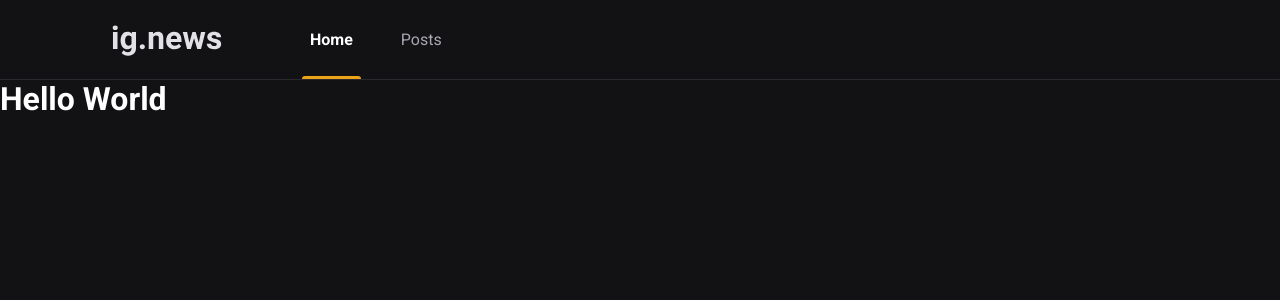
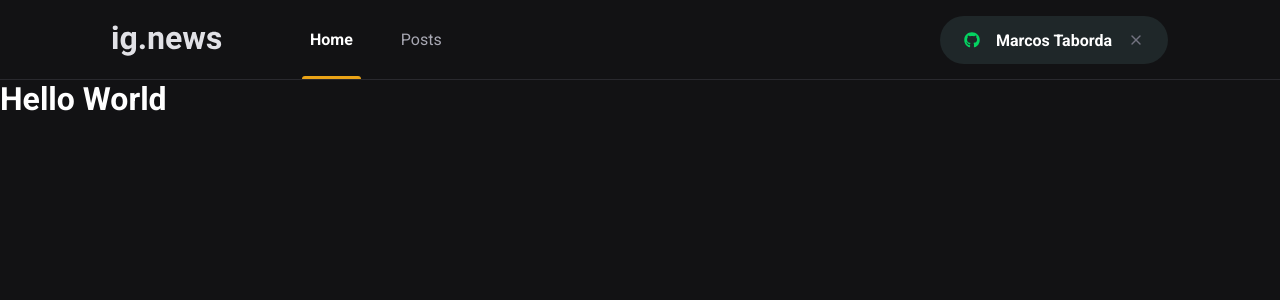
Before and after one commit to marcostaborda/ignews-ignite-nextjs, a Next.js app: page / in a window 1280 px wide. Shown: the top 300 px of the page. Built offline with nearby package versions, Linux system fonts and the light colour scheme.

Commit message:
feat(component siginbutton) - add signinbutton

```diff
--- a/package.json
+++ b/package.json
@@ -11,6 +11,7 @@
     "next": "10.1.3",
     "react": "17.0.2",
     "react-dom": "17.0.2",
+    "react-icons": "^4.2.0",
     "sass": "^1.32.8"
   },
   "devDependencies": {
--- /dev/null
+++ b/src/components/Header/SignInButton/index.tsx
@@ -0,0 +1,20 @@
+import { FaGithub } from 'react-icons/fa';
+import { FiX } from 'react-icons/fi';
+import styles from './styles.module.scss';
+
+export function SigInButton() {
+  const isUserLoggedIn = true;
+
+  return isUserLoggedIn ? (
+    <button type="button" className={styles.sigInButton}>
+      <FaGithub color="#04d361" />
+      Marcos Taborda
+      <FiX color="#737380" className={styles.closeIcon} />
+    </button>
+  ) : (
+    <button type="button" className={styles.sigInButton}>
+      <FaGithub color="#eba417" />
+      Sign in with GitHub
+    </button>
+  )
+}
--- /dev/null
+++ b/src/components/Header/SignInButton/styles.module.scss
@@ -0,0 +1,33 @@
+.sigInButton{
+  height: 3rem;
+  border-radius: 3rem;
+  background: var(--gray-750);
+  border: 0;
+  padding: 0 1.5rem;
+
+  display: flex;
+  align-items: center;
+  justify-content: center;
+
+  color: var(--white);
+  font-weight: bold;
+
+  svg.closeIcon {
+    margin-left: 1rem;
+  }
+
+  svg {
+    height: 20;
+    width: 20;
+  }
+
+  svg:first-child{
+    margin-right: 1rem;
+  }
+
+  transition: filter 0.2s;
+
+  &:hover {
+    filter: brightness(0.8)
+  }
+}
--- a/src/components/Header/index.tsx
+++ b/src/components/Header/index.tsx
@@ -1,3 +1,4 @@
+import { SigInButton } from './SignInButton';
 import styles from './styles.module.scss';
 
 export function Header() {
@@ -9,6 +10,7 @@
           <a href="#" className={styles.active}>Home</a>
           <a href="#">Posts</a>
         </nav>
+        <SigInButton />
       </div>
     </header>
   )
--- a/src/components/Header/styles.module.scss
+++ b/src/components/Header/styles.module.scss
@@ -52,4 +52,8 @@
       }
     }
   }
+
+  button {
+    margin-left: auto;
+  }
 }
--- a/src/styles/global.scss
+++ b/src/styles/global.scss
@@ -10,6 +10,7 @@
   --gray-100: #e1e1e6;
   --gray-300: #a8a8b3;
   --gray-800: #29292e;
+  --gray-750: #1f2729;
   --gray-900: #121214;
 
   --cyan-500: #61dafb;
```
Also changed, not shown: 1 other file (tests, documents, lock files or other folders).
